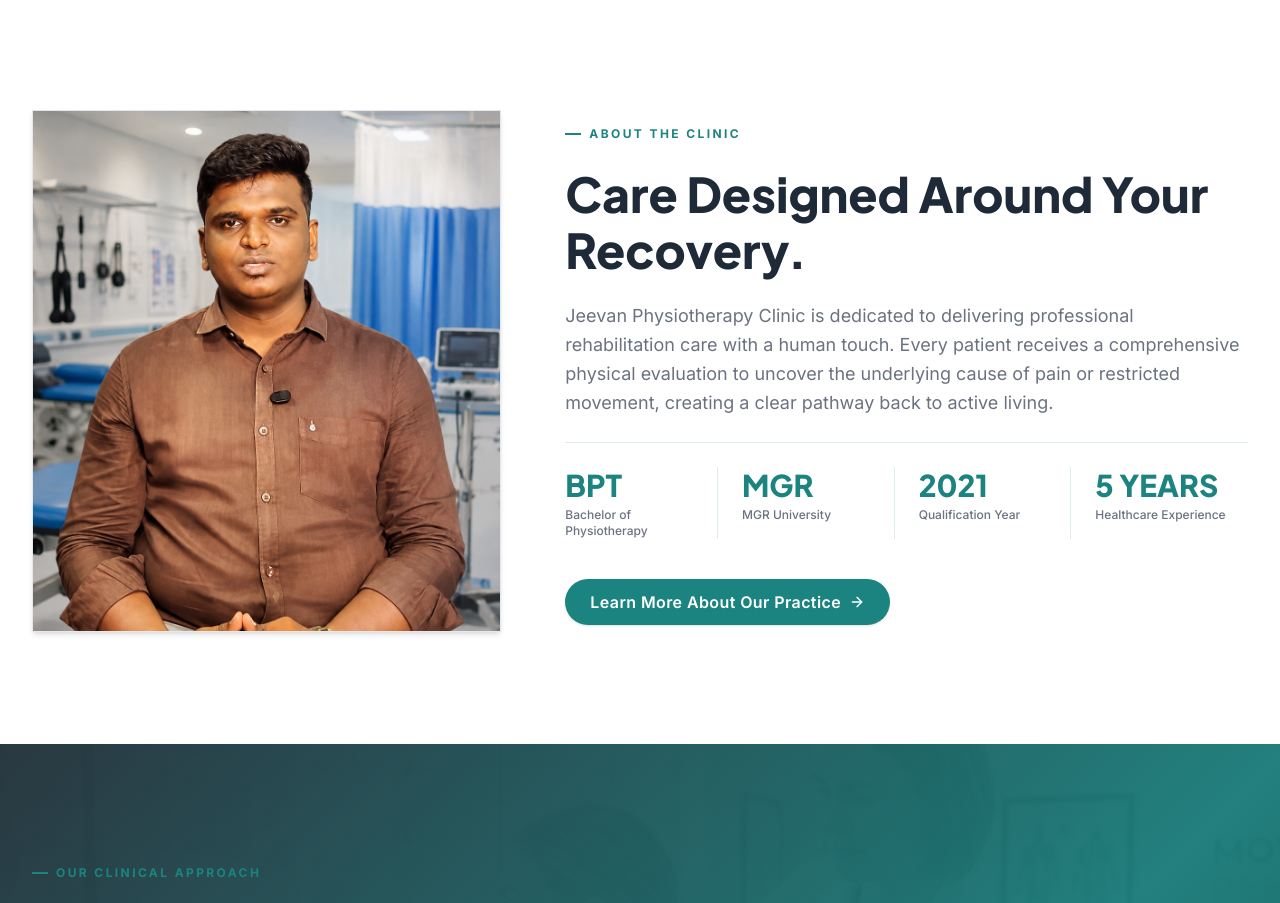
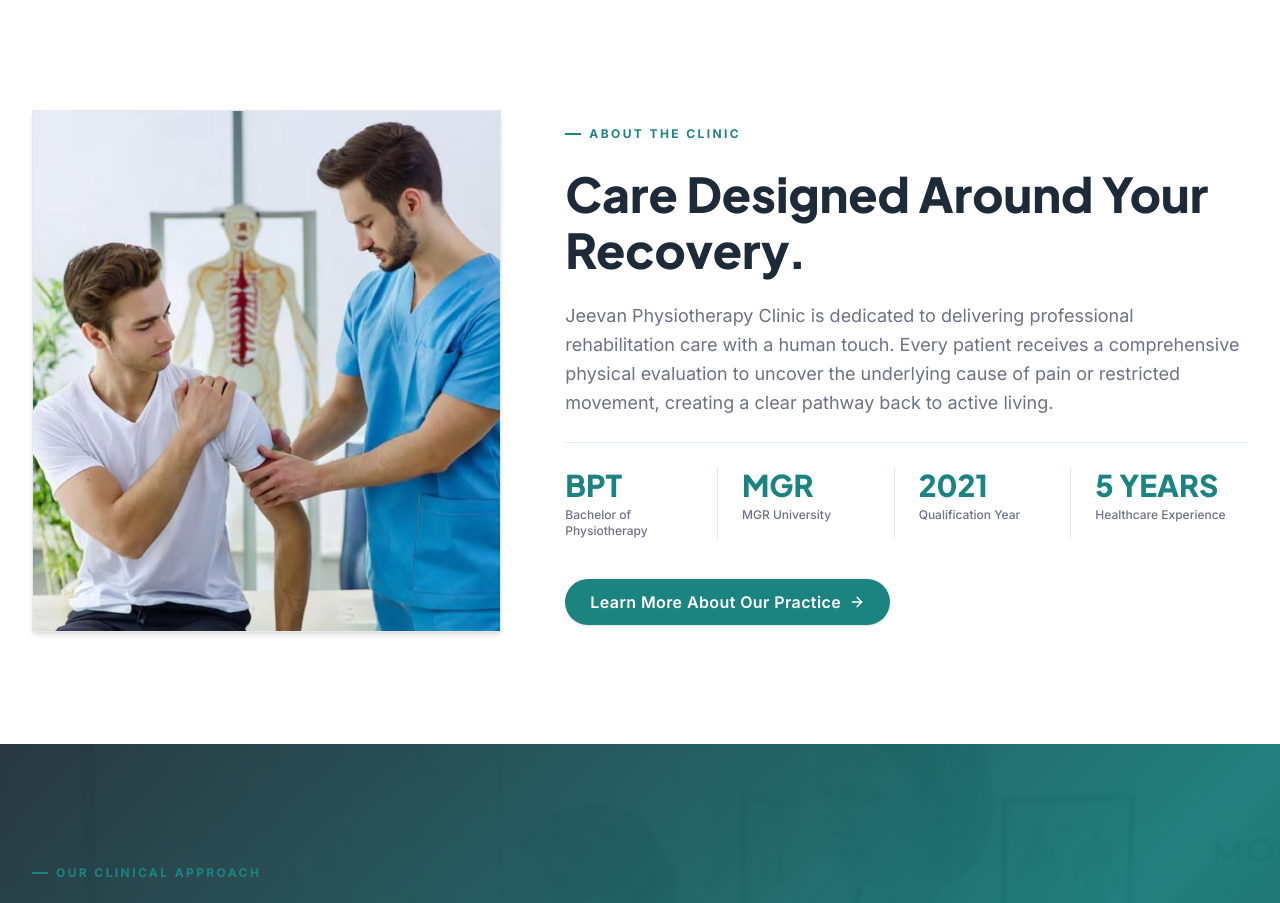
Before and after one commit to logeshraja-06/Jeevan-Clinic-demo, a React (Vite) app: page / in a window 1280 px wide. Shown: the part 802-1705 px from the top of the page. Built offline with nearby package versions, Linux system fonts and the light colour scheme.

Commit message:
Change About Image

```diff
--- a/src/components/home/About.jsx
+++ b/src/components/home/About.jsx
@@ -19,9 +19,9 @@ export const About = () => {
           >
             <div className="relative border border-gray-200 shadow-md">
               <img
-                src="/images/clinic/about_physio.png"
+                src="/images/clinic/about_physio2.png"
                 alt="Physiotherapy session at Jeevan Physiotherapy Clinic"
-                className="w-full h-[460px] sm:h-[520px] object-cover rounded-none"
+                className="w-full h-[340px] sm:h-[460px] lg:h-[520px] object-cover object-top rounded-none transition-all duration-300"
               />
             </div>
           </motion.div>
--- a/src/pages/About.jsx
+++ b/src/pages/About.jsx
@@ -55,7 +55,7 @@ export const AboutPage = () => {
                 <img
                   src="/images/clinic/about_physio.png"
                   alt="Physiotherapy evaluation session"
-                  className="w-full h-[500px] object-cover rounded-none"
+                  className="w-full h-[340px] sm:h-[460px] lg:h-[520px] object-cover object-top rounded-none transition-all duration-300"
                 />
               </div>
             </div>
```
Also changed, not shown: public/images/clinic/about_physio.png, public/images/clinic/about_physio2.png (added).
